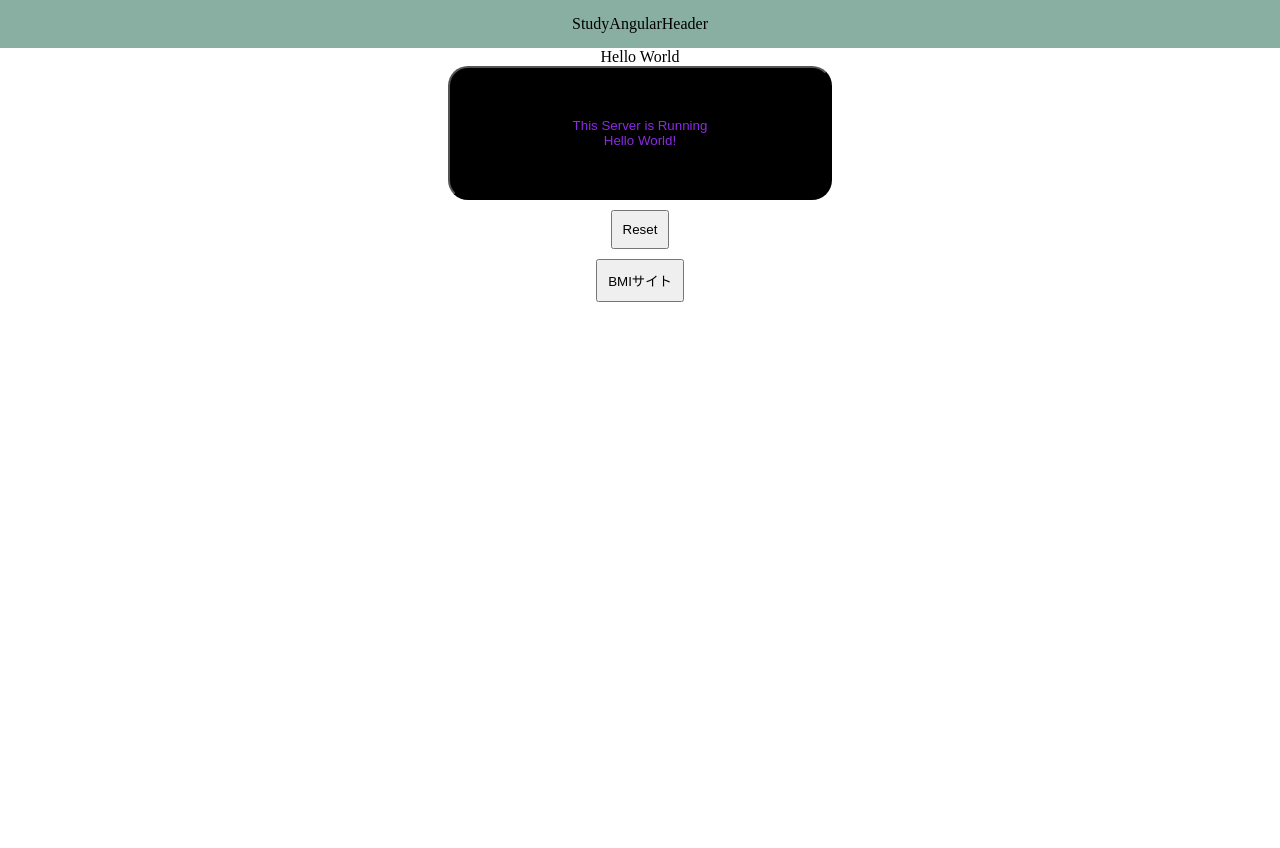
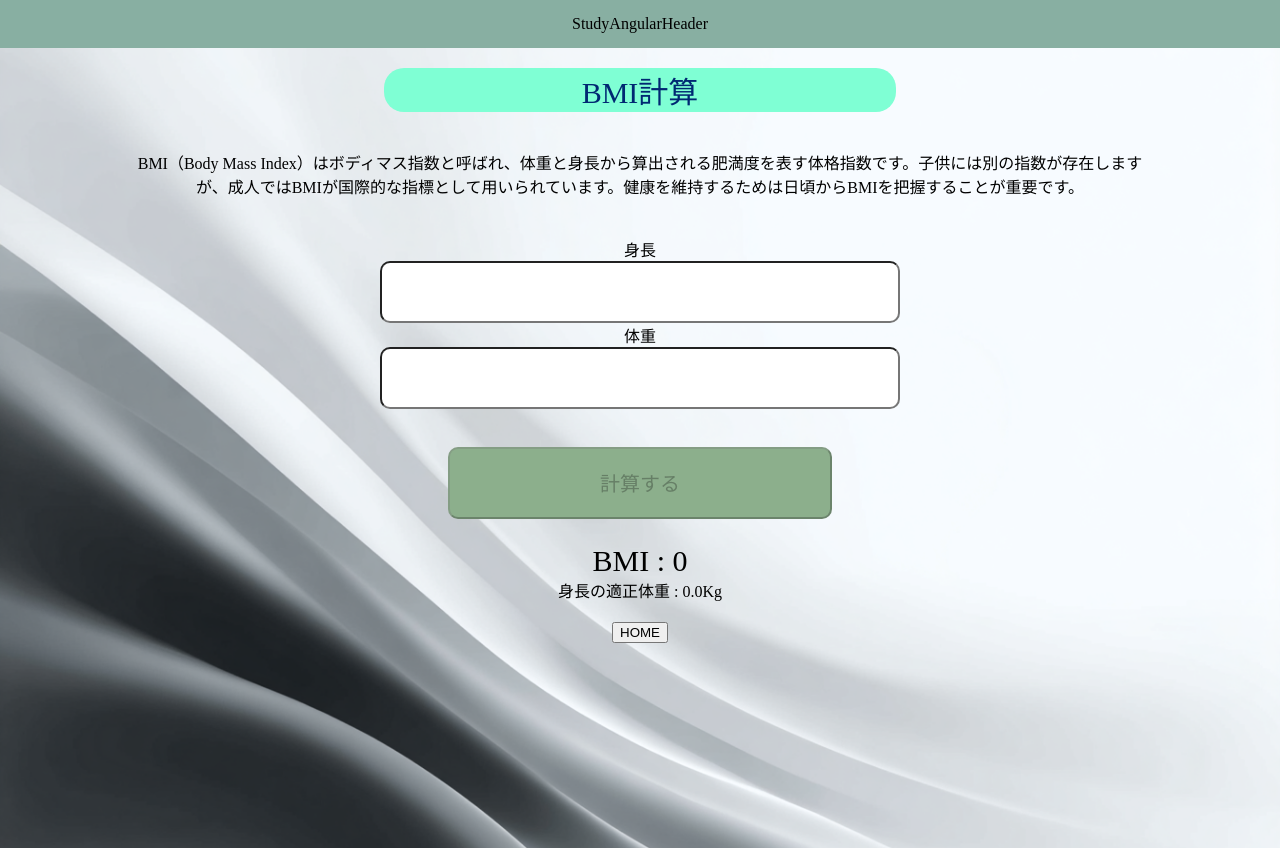
Before and after one commit to Ritorick/StudyAngular, an Angular app: page / in a window 1280 px wide. Before the commit the page ends 800 px from the top, so only its background shows below. Built offline with nearby package versions, Linux system fonts and the light colour scheme.

Commit message:
homeを削除

```diff
--- a/src/app/app.routes.ts
+++ b/src/app/app.routes.ts
@@ -1,8 +1,6 @@
 import { Routes } from '@angular/router';
-import { Home } from './home/home';
 import { StudyBMI } from './study-bmi/study-bmi';
 
 export const routes: Routes = [
-    { path: '' , component: Home},
-    { path: 'study-bmi', component: StudyBMI }
+    { path: '' , component: StudyBMI}
 ];
--- a/src/app/home/home.css
+++ /dev/null
@@ -1,30 +0,0 @@
-.container{
-    display:flex;
-    flex-direction: column;
-    white-space: pre-line;
-}
-.test {
-    width: 30%;
-    background-color: black;
-    color: blueviolet;
-    padding: 50px;
-    margin: auto;
-    text-align: center;
-    border-radius: 20px;
-    transition: 300ms ease-in-out;
-}
-.test:hover {
-    background-color: grey;
-}
-
-.reset {
-    margin: auto;
-    margin-top: 10px;
-    padding: 10px;
-}
-
-.routeBMI {
-    margin:auto;
-    margin-top: 10px;
-    padding: 10px;
-}
--- a/src/app/home/home.html
+++ /dev/null
@@ -1,9 +0,0 @@
-<div class="container">
-  <div style="margin: auto;">Hello World</div>
-
-  @if(isServerRunning()) {
-    <button class="test" (click)="onClick($event)">{{ClickTest}}</button>
-    <button class="reset" (click)="onClick($event)">Reset</button>
-    <button class="routeBMI" routerLink="/study-bmi">BMIサイト</button>
-  }
-</div>
--- a/src/app/home/home.ts
+++ /dev/null
@@ -1,26 +0,0 @@
-import { Component, signal } from '@angular/core';
-import { RouterLink } from '@angular/router';
-
-@Component({
-  selector: 'app-home',
-  imports: [RouterLink],
-  templateUrl: './home.html',
-  styleUrl: './home.css',
-})
-export class Home {
-  protected readonly title = signal('hello-world-app');
-  protected readonly isServerRunning = signal(true);
-
-  ClickTestDefault = "This Server is Running\nHello World!";
-  ClickTest = this.ClickTestDefault;
-
-  onClick(event : Event) {
-    const element = event.target as HTMLElement
-    if (element.classList.contains("test")) {
-      this.ClickTest = "Clicked!"
-    }
-    if (element.classList.contains("reset")) {
-      this.ClickTest = this.ClickTestDefault
-    }
-  }
-}
```
Also changed, not shown: 1 other file (tests, documents, lock files or other folders).
